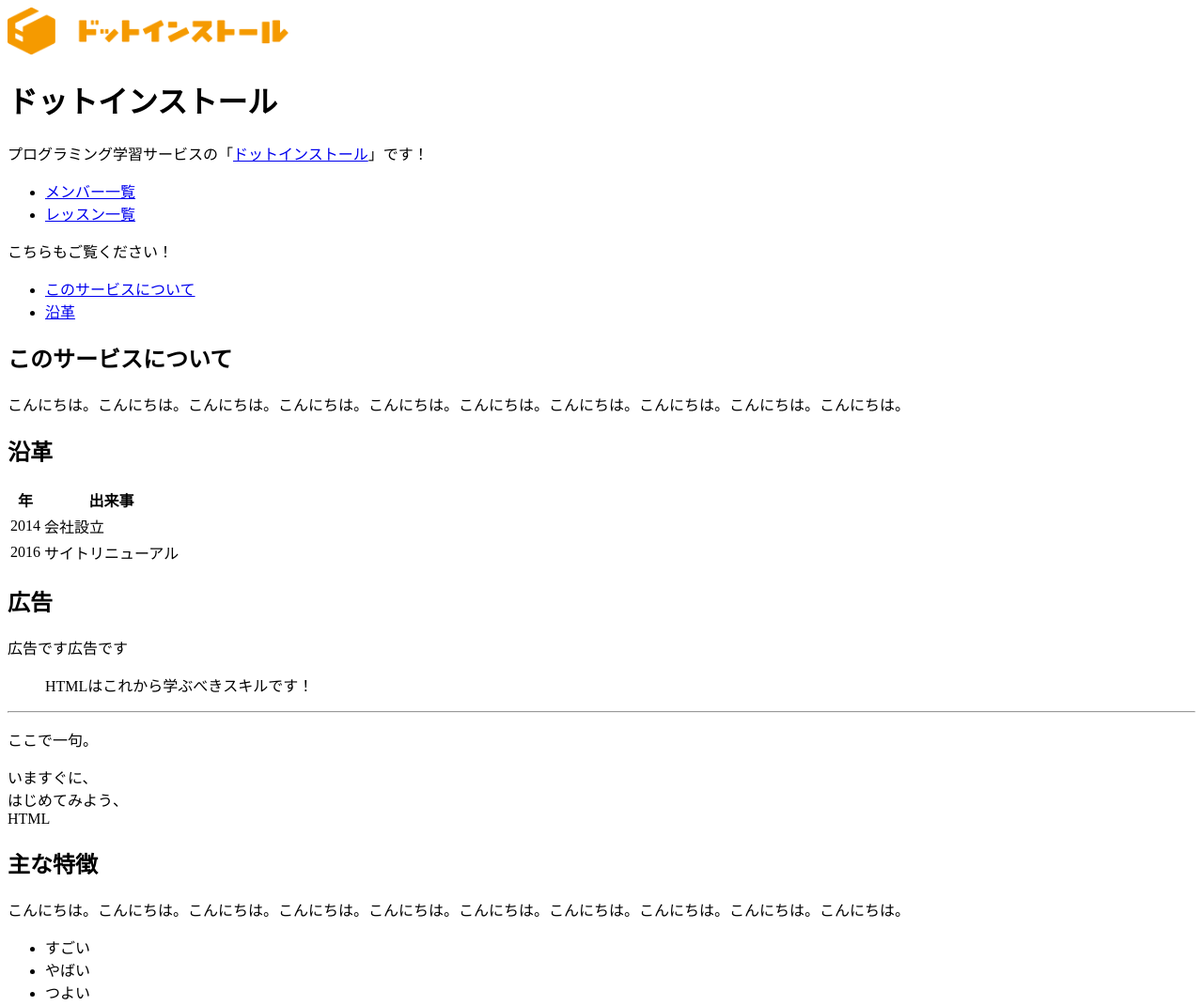
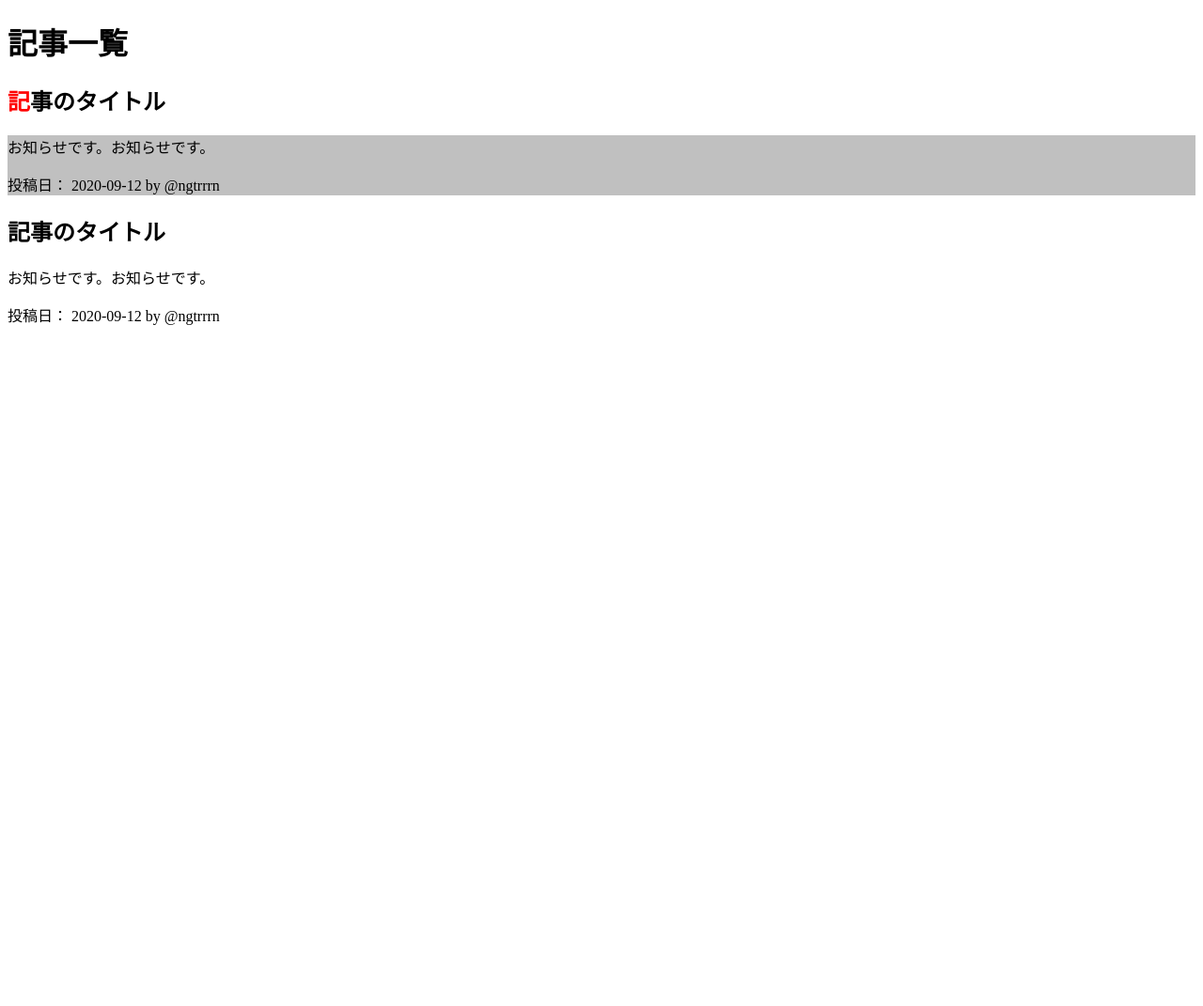
Before and after one commit to ngtrrrn/myhtml, a plain HTML site: page index.html in a window 1280 px wide. Shown: the top 1071 px of the page at 94% size. After the commit the page ends 800 px from the top, so only its background shows below. Drawn offline with Linux system fonts and the light colour scheme.

Commit message:
seminor finished

```diff
--- a/index.html
+++ b/index.html
@@ -1,125 +1,29 @@
 <!DOCTYPE html>
 <html lang="ja">
+  <head>
+    <meta charset="UTF-8" />
+    <meta name="viewport" content="width=device-width, initial-scale=1.0" />
+    <title>ドットインストール</title>
+    <meta
+      name="description"
+      content="プログラミング学習サービスのドットインストールです"
+    />
+  </head>
 
-<head>
-  <meta charset="utf-8" />
-  <title>ドットインストール</title>
-  <meta name="description" content="プログラミング学習サービスのドットインストールです" />
-  <link rel="icon" href="favicon.ico" />
-</head>
+  <body>
+    <h1>記事一覧</h1>
 
-<body>
-  <header>
-    <img src="img/logo.png" width="300" height="50" alt="ドットインストールのロゴです" />
-  </header>
-  <h1>ドットインストール</h1>
-  <p>
-    プログラミング学習サービスの「<a href="https://dotinstall.com" target="_blank">ドットインストール</a>」です！
-  <ul>
-    <li><a href="members.html">メンバー一覧</a></li>
-    <li><a href="lessons/index.html">レッスン一覧</a></li>
-  </ul>
-  こちらもご覧ください！
-  </p>
-
-  <nav>
-    <p>
-    <ul>
-      <li><a href="#about">このサービスについて</a></li>
-      <li><a href="#history">沿革</a></li>
-    </ul>
-    </p>
-  </nav>
-
-  <main>
-    <section>
-
-      <h1 id="about">このサービスについて</h1>
-      <p>
-        こんにちは。こんにちは。こんにちは。こんにちは。こんにちは。こんにちは。こんにちは。こんにちは。こんにちは。こんにちは。
-      </p>
-
-    </section>
-
-    <section>
-
-      <h1 id="history">沿革</h1>
-      <table>
-        <thead>
-          <tr>
-            <th>年</th>
-            <th>出来事</th>
-          </tr>
-        </thead>
-        <tbody>
-          <tr>
-            <td>2014</td>
-            <td>会社設立</td>
-          </tr>
-          <tr>
-            <td>2016</td>
-            <td>サイトリニューアル</td>
-          </tr>
-        </tbody>
-      </table>
-    </section>
-
-  </main>
-
-  <aside>
-    <h2>広告</h2>
-    <p>広告です広告です</p>
-  </aside>
-
-  <blockquote cite="https://dotinstall.com">
-    <p>HTMLはこれから学ぶべきスキルです！</p>
-  </blockquote>
-
-  <hr />
-
-  <p>ここで一句。</p>
-  <p>
-    いますぐに、<br />
-    はじめてみよう、<br />
-    HTML
-  </p>
-
-  <h2>主な特徴</h2>
-  <p>
-    こんにちは。こんにちは。こんにちは。こんにちは。こんにちは。こんにちは。こんにちは。こんにちは。こんにちは。こんにちは。
-  </p>
-  <ul>
-    <li>すごい</li>
-    <li>やばい</li>
-    <li>つよい</li>
-  </ul>
-
-  <h2>使い方</h2>
-  <p>
-    こんにちは。こんにちは。こんにちは。こんにちは。こんにちは。こんにちは。こんにちは。こんにちは。こんにちは。こんにちは。
-  </p>
-  <ol>
-    <li>動画を見る</li>
-    <li>コードを書く</li>
-    <li>コードを改造する</li>
-  </ol>
-
-  <h2>よく聞かれる質問</h2>
-  <p>
-    こんにちは。こんにちは。こんにちは。こんにちは。こんにちは。こんにちは。こんにちは。こんにちは。こんにちは。こんにちは。
-  </p>
-  <dl>
-    <dt>質問A</dt>
-    <dd>回答A</dd>
-    <dt>質問B</dt>
-    <dd>回答B</dd>
-    <dt>質問C</dt>
-    <dd>回答C</dd>
-  </dl>
-</body>
-
-<footer>
-  <p><a href="#top">先頭へ戻る</a></p>
-</footer>
-
+    <article>
+      <h2><span style="color: red">記</span>事のタイトル</h2>
+      <div style="background: silver">
+        <p>お知らせです。お知らせです。</p>
+        <footer>投稿日： <time>2020-09-12</time> by @ngtrrrn</footer>
+      </div>
+    </article>
+    <article>
+      <h2>記事のタイトル</h2>
+      <p>お知らせです。お知らせです。</p>
+      <footer>投稿日： <time>2020-09-12</time> by @ngtrrrn</footer>
+    </article>
+  </body>
 </html>
```
